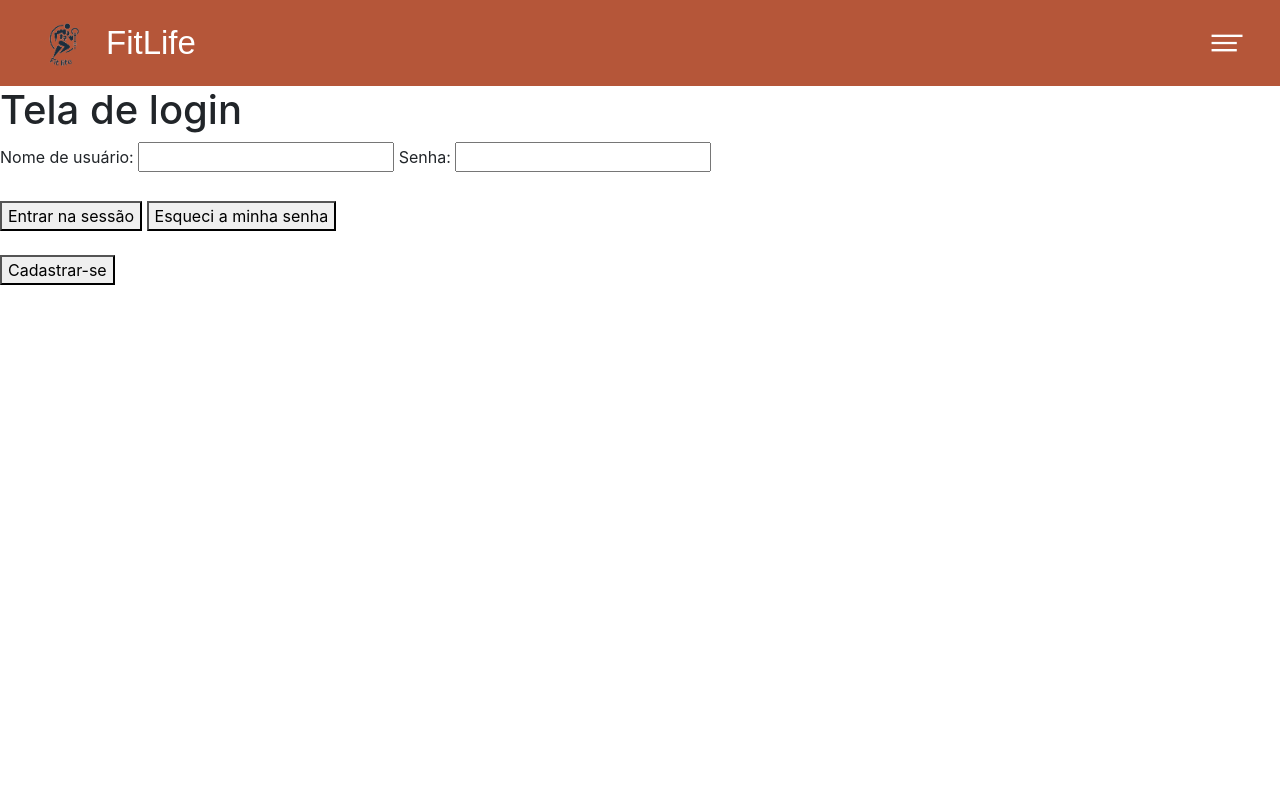
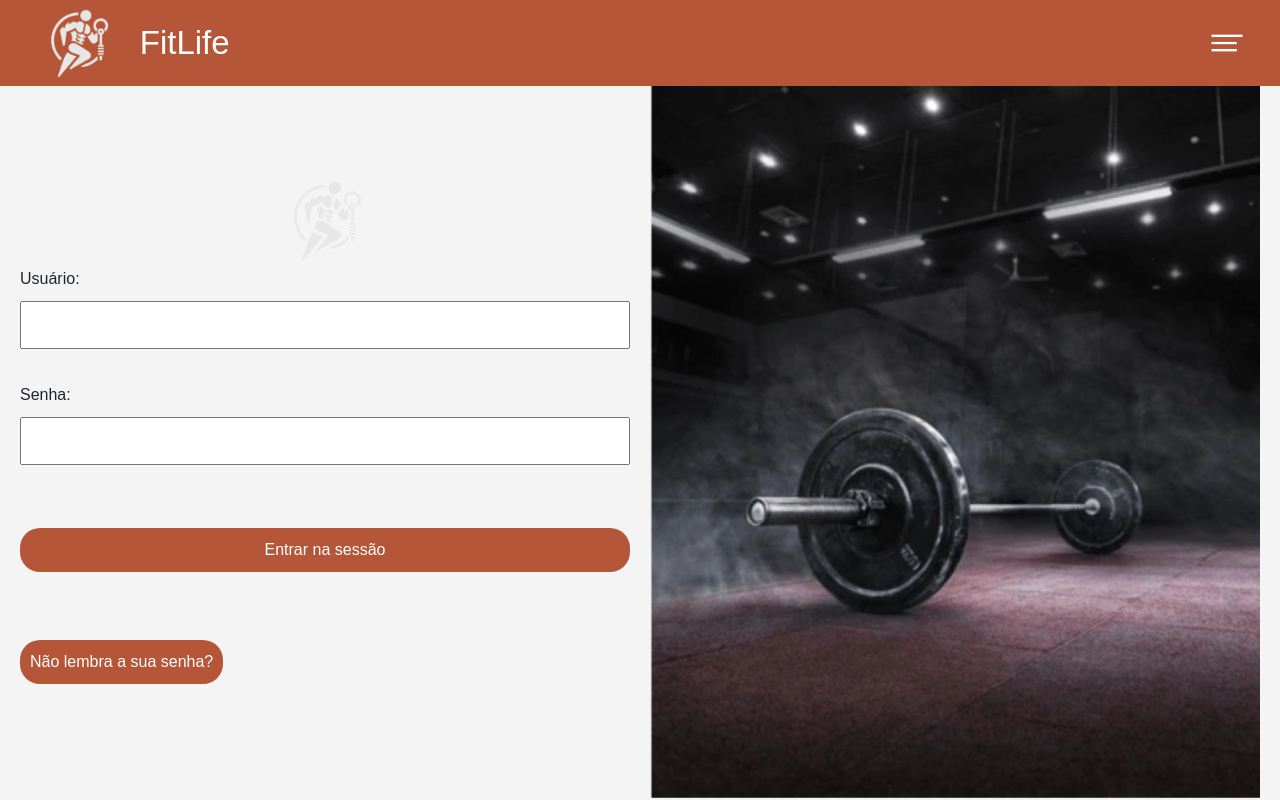
Before and after one commit to RafaelSartorio/Academia-FitLife, a Django app: page /login/ in a window 1280 px wide. Run offline with Django 5.2, Linux system fonts and the light colour scheme; some libraries are stand-ins or nearby versions; some web fonts are replaced.

Commit message:
front da tela principal

```diff
--- a/Academia/FitLife/static/css/styles.css
+++ b/Academia/FitLife/static/css/styles.css
@@ -98,6 +98,8 @@
     }
   }
 
+/*---------end of navBar------------------------------------------------------------------------------------------------ */
+
   body, html {
     margin: 0;
     padding: 0;
@@ -196,5 +198,85 @@
     max-width: 900px; /* Defina o valor máximo para evitar que as divs fiquem muito largas */
     margin: 0 auto; /* Centraliza o contêiner horizontalmente */
     gap: 20px;
+}
 
+
+/* ======================== fim da tela principal=========================================================== */
+
+
+
+body {
+    font-family: Arial, sans-serif;
+    background-color: #f4f4f4;
+
+    justify-content: center;
+    align-items: center;
+    height: 100vh;
+    margin: 0;
 }
+
+.login-container {
+    display: flex;
+    width: 100%;
+    justify-content: space-between;
+    align-items: center;
+    padding: 20px;
+    border-radius: 10px;
+    height: calc(100vh - 100px);
+}
+
+.form-container {
+    flex: 1;
+    margin-right: 20px;
+}
+
+.ImagenLogin {
+    flex: 1;
+    width: 100%;
+    display: flex;
+    justify-content: center;
+    margin-left: auto;
+}
+
+.logo-img{
+    width: 100%;
+    height: 100%;
+    margin-left: auto;
+}
+
+.AreaDeLogin {
+    display: flex;
+    flex-direction: column;
+}
+
+.AreaDeLogin label {
+    margin: 5px 0;
+}
+
+.AreaDeLogin input {
+    padding: 10px;
+    margin: 5px 0;
+    width: 100%;
+    box-sizing: border-box;
+}
+
+.AreaDeLogin button {
+    padding: 10px;
+    margin: 10px 0;
+    background-color: #B55639;
+    color: #fff;
+    border: none;
+    cursor: pointer;
+    border-radius: 20px;
+}
+
+
+
+.AreaDeLogin button:hover {
+    background-color: #b06c58;
+}
+
+.error-message {
+    color: red;
+    margin-top: 10px;
+}
--- a/Academia/FitLife/templates/login.html
+++ b/Academia/FitLife/templates/login.html
@@ -2,31 +2,77 @@
 
 {% block content %}
 
+{%load static%}
 
-    <div>
-        <h1>Tela de login</h1>
+    <!-- <div class="ImagenLogin">
+        <img src="{% static 'imagens/logo.png' %}" alt="">
     </div>
     <form action="submit" method="POST"> {%csrf_token%}
-        <div>
-            <label>Nome de usuário:</label>
+        <div class="AreaDeLogin">
+            <label>Usuário:</label>
             <input type="text" name="username">
+            <br>
             <label>Senha:</label>
-            <input type="password" name="password">
+            <input type="password" name="password" size="22px">
             {%for message in messages %}
             <div>
-                <strong>Erro!!!</strong> {{massage}}
+                <strong>Usuario ou senha invalidos</strong> {{massage}}
             </div>
             {%endfor%}
             <br><br>
             <button type="submit">Entrar na sessão</button>
+            <br>
+            <br>
             <a href="/reset_password">
-               <button type="button">Esqueci a minha senha </button>
-               <br><br>
-               <a href="/registro">
-                   <button type="button">Cadastrar-se</button>
-                </a>
+                <button type="button">Não lembra a sua senha?</button>
             </a>
-        </div>
+            <br><br>
+            <div class="ImagenLogin">
+                <img src="{% static 'imagens/imaginAlter.png' %}" alt="" class="logo-img">
+            </div>
+        </div>        -->
+        <!DOCTYPE html>
+        <html lang="en">
+        <head>
+            <meta charset="UTF-8">
+            <meta name="viewport" content="width=device-width, initial-scale=1.0">
+            <title>Login Page</title>
+            <link rel="stylesheet" href="{% static 'css/styles.css' %}">
+        </head>
+        <body>
+            <div class="login-container">
+                <div class="form-container">
+                    <div class="ImagenLogin">
+                        <img src="{% static 'imagens/logo.png' %}" alt="Logo" class="id_">
+                    </div>
+                    <form action="submit" method="POST">
+                        {% csrf_token %}
+                        <div class="AreaDeLogin">
+                            <label for="username">Usuário:</label>
+                            <input type="text" name="username" id="username">
+                            <br>
+                            <label for="password">Senha:</label>
+                            <input type="password" name="password" id="password" size="22px">
+                            {% for message in messages %}
+                            <div class="error-message">
+                                <strong>Usuário ou senha inválidos</strong> {{ message }}
+                            </div>
+                            {% endfor %}
+                            <br><br>
+                            <button type="submit">Entrar na sessão</button>
+                            <br><br>
+                            <a href="/reset_password">
+                                <button type="button" class="butão2">Não lembra a sua senha?</button>
+                            </a>
+                        </div>
+                    </form>
+                </div>
+                <div class="ImagenLogin">
+                    <img src="{% static 'imagens/imaginAlter.png' %}" alt="Imagem Alternativa" class="logo-img">
+                </div>
+            </div>
+        </body>
+        </html>
 
 
 
```
Also changed, not shown: Academia/FitLife/db.sqlite3, Academia/FitLife/static/imagens/imaginAlter.png (added), Academia/FitLife/static/imagens/logo.png.
